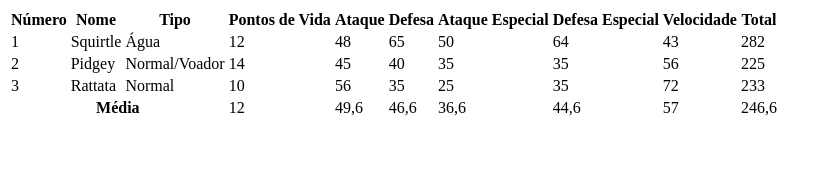
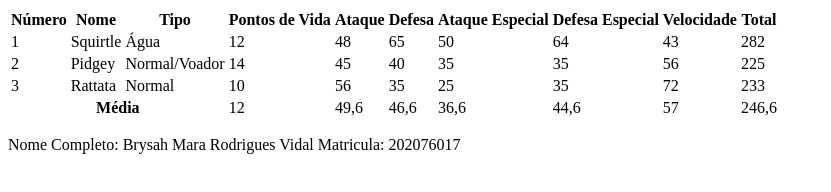
Before and after one commit to ufjf-dcc121/dcc121-2021-1er-atv4-brysah, a plain HTML site: page index.html in a window 1280 px wide. Shown: the whole page, without its empty margins (0-831 px from the left). Drawn offline with Linux system fonts and the light colour scheme.

Commit message:
Adicionando nome completo e matricula

```diff
--- a/index.html
+++ b/index.html
@@ -77,5 +77,9 @@
           </tfoot>
 
         </table>
+        <p>
+            Nome Completo: Brysah Mara Rodrigues Vidal
+            Matricula: 202076017
+        </p>
 </body>
 </html>
```
